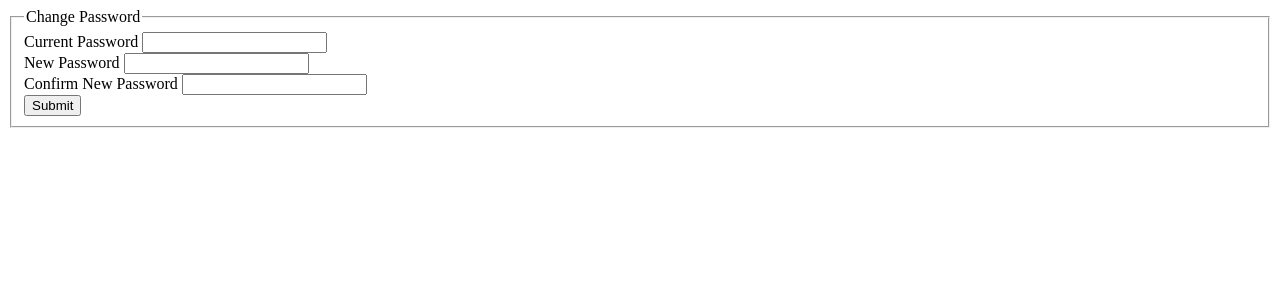
After one commit to cmyk505/better-bets, a Flask app: page /change-password in a window 1280 px wide. The commit adds this page. Shown: the top 300 px of the page. Run offline with Flask 2, Linux system fonts and the light colour scheme; the visitor is signed in with stand-in values (Sample User, id 1).

Commit message:
almost done with change password functionality

```diff
--- a/app.py
+++ b/app.py
@@ -70,24 +70,25 @@ login_manager.init_app(app)
 logging.basicConfig()
 logging.getLogger("apscheduler").setLevel(logging.DEBUG)
 
-if app.config["FLASK_ENV"] == "development":
-    from tasks import run_tasks, update_reload_balance
+# liao's environment: no if
+# if app.config["FLASK_ENV"] == "development":
+from tasks import run_tasks, update_reload_balance
 
-    sched = APScheduler()
-    sched.init_app(app)
-    sched.start()
+sched = APScheduler()
+sched.init_app(app)
+sched.start()
 
-    @sched.task("interval", id="main-job", seconds=120)
-    def timed_job():
-        with app.app_context():
-            run_tasks(db, app.config["API_KEY"])
-        now = datetime.now()
-        print(f'Running scheduled task at {now.strftime("%H:%M:%S")}')
+@sched.task("interval", id="main-job", seconds=120)
+def timed_job():
+    with app.app_context():
+        run_tasks(db, app.config["API_KEY"])
+    now = datetime.now()
+    print(f'Running scheduled task at {now.strftime("%H:%M:%S")}')
 
-    @sched.task("interval", id="balance-update", days=7)
-    def balance_update_job():
-        with app.app_context():
-            update_reload_balance(db)
+@sched.task("interval", id="balance-update", days=7)
+def balance_update_job():
+    with app.app_context():
+        update_reload_balance(db)
 
 
 connect_db(app)
@@ -193,6 +194,7 @@ def logout():
     flash("You've logged out")
     return redirect(url_for("render_home_page"))
 
+
 @app.route("/account", methods=['GET', 'POST'])
 @login_required
 def account():
@@ -217,20 +219,23 @@ def account():
         return redirect(url_for('render_home_page'))
     return render_template("account.html", title="Account", user_balance=user_balance, form=form)
 
-@app.route('/change-password')
+
+@app.route('/change-password', methods=['GET', 'POST'])
 @login_required
 def change_password():
     form = ChangePasswordForm()
     if form.validate_on_submit():
-        if current_user.hashed_password == bcrypt.check_password_hash(form.old_password.data):
-            new_hashed_password = bcrypt.generate_password_hash(form.new_password.data).decode('utf-8')
+        if bcrypt.check_password_hash(current_user.hashed_password, form.old_password.data):
             db.session.execute(
                 "UPDATE users SET hashed_password = 'new_hashed_password' WHERE user_id = :user_id",
             {"user_id": current_user.id},
         )
             flash(f'Password successfully changed')
             return redirect(url_for('account'))
+        else:
+            flash(f'Password change unsuccessful. Please check your password and try again.')
     return render_template('change-password.html', title='Change Password', form=form)
+# todo create change-password.html template
 
 
 @app.route("/search")
--- a/forms.py
+++ b/forms.py
@@ -39,4 +39,4 @@ class ChangePasswordForm(FlaskForm):
     confirm_new_password = PasswordField(
         "Confirm New Password", validators=[DataRequired(), EqualTo("new_password")]
     )
-    submit = SubmitField('Change Password')
+    submit = SubmitField('Submit')
--- a/templates/account.html
+++ b/templates/account.html
@@ -15,7 +15,7 @@
         <li>Your account balance is {{ user_balance }}</li>
     </ul>
     <br>
-    <a href="#">Reset password</a>
+    <a href="{{ url_for('change_password') }}">Change Password</a>
     <hr>
     <button type='button' class="btn btn-danger" id="myBtn" data-toggle="modal">Delete Account</button>
     <!-- Modal to confirm account deletion -->
--- /dev/null
+++ b/templates/change-password.html
@@ -0,0 +1,69 @@
+{% extends 'base.html' %}
+
+{% block title %}Change Password{% endblock %}
+{% block stylesheet %}{% endblock %}
+
+{% block content %}
+<div>
+    <form method="POST" action="">
+        {{ form.hidden_tag() }}
+        <!--All of the classes listed in the form-group below are for future bootstrap implementation-->
+        <fieldset class="form-group">
+        <legend class="border-bottom">Change Password</legend>
+            <!--Form for old password-->
+            <div class="form-group">
+                {{ form.old_password.label(class="form-control-label") }}
+                {% if form.old_password.errors %}
+                    {{ form.old_password(class="form-control is-invalid") }}
+                    <div class="invalid-feedback">
+                        {% for error in form.old_password.errors %}
+                            <span>
+                                {{ error }}
+                            </span>
+                        {% endfor %}
+                    </div>
+                {% else %}
+                    {{ form.old_password(class="form-control") }}
+                {% endif %}
+            </div>
+            <!--Form for new password-->
+            <div class="form-group">
+                {{ form.new_password.label(class="form-control-label") }}
+                {% if form.new_password.errors %}
+                    {{ form.new_password(class="form-control is-invalid") }}
+                    <div class="invalid-feedback">
+                        {% for error in form.new_password.errors %}
+                            <span>
+                                {{ error }}
+                            </span>
+                        {% endfor %}
+                    </div>
+                {% else %}
+                    {{ form.new_password(class="form-control") }}
+                {% endif %}
+            </div>
+            <!--Form for confirm new password-->
+            <div class="form-group">
+                {{ form.confirm_new_password.label(class="form-control-label") }}
+                {% if form.confirm_new_password.errors %}
+                    {{ form.confirm_new_password(class="form-control is-invalid") }}
+                    <div class="invalid-feedback">
+                        {% for error in form.confirm_new_password.errors %}
+                            <span>
+                                {{ error }}
+                            </span>
+                        {% endfor %}
+                    </div>
+                {% else %}
+                    {{ form.confirm_new_password(class="form-control") }}
+                {% endif %}
+            </div>
+            <div class="form-group">
+                {{ form.submit(class="btn btn-primary") }}
+            </div>
+        </fieldset>
+    </form>
+</div>
+
+
+{% endblock %}
--- a/templates/login.html
+++ b/templates/login.html
@@ -41,10 +41,10 @@
                     {{ form.password(class="form-control") }}
                 {% endif %}
             </div>
-        </fieldset>
         <div class="form-group">
             {{ form.submit(class="btn btn-primary") }}
         </div>
+        </fieldset>
         <small>
             <a href="#">Forgot password?</a>
         </small>
```
